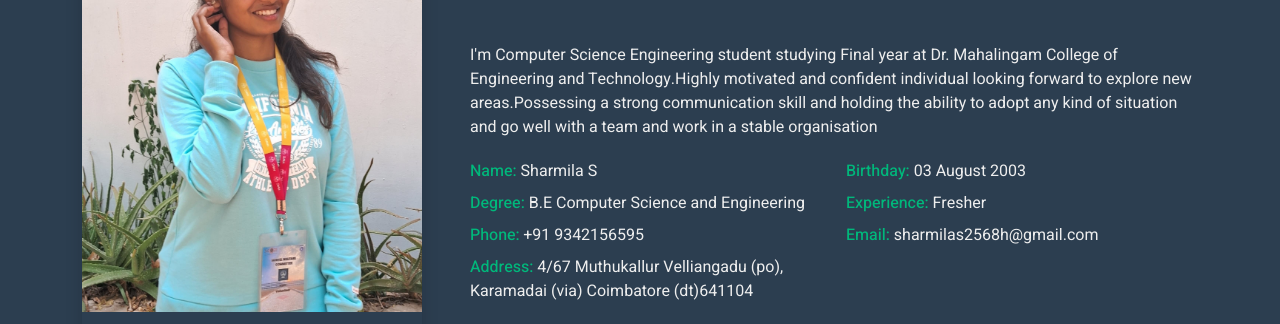
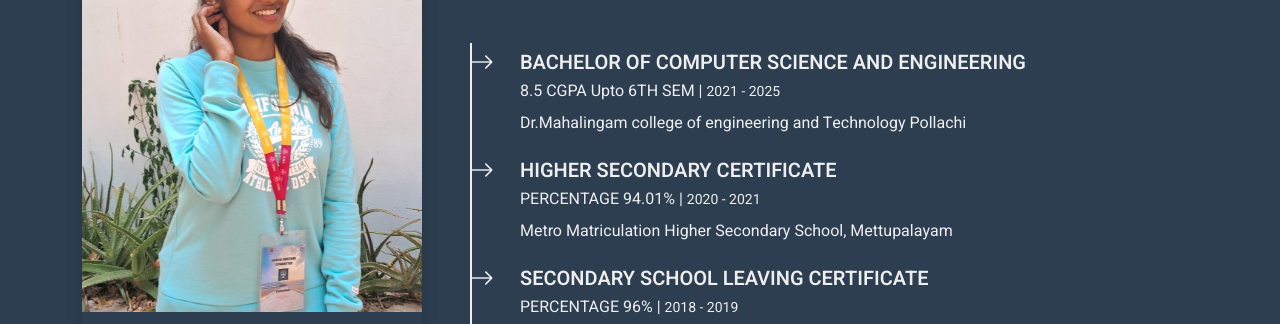
Before and after one commit to sharmilasenthil03/Mysite, a plain HTML site: page index.html in a window 1280 px wide. Shown: the part 117-441 px from the top of the page. Drawn offline with nearby package versions, Linux system fonts and the light colour scheme.

Commit message:
Update about content

```diff
--- a/index.html
+++ b/index.html
@@ -64,45 +64,37 @@
                 </div>
                 <div class="col-lg-8">
                     <!-- About Start -->
-                    <section class="py-5 border-bottom wow fadeInUp" data-wow-delay="0.1s">
-                        <h1 class="title pb-3 mb-5">About Me</h1>
-                        <p>I'm Computer Science Engineering student studying
-                            Final year at Dr. Mahalingam College of Engineering and
-                            Technology.Highly motivated and confident individual
-                            looking forward to explore new areas.Possessing a
-                            strong communication skill and holding the ability to
-                            adopt any kind of situation and go well with a team
-                            and work in a stable organisation</p>
-                        <div class="row mb-4">
-                            <div class="col-sm-6 py-1">
-                                <span class="fw-medium text-primary">Name:</span> Sharmila S
-                            </div>
-                            <div class="col-sm-6 py-1">
-                                <span class="fw-medium text-primary">Birthday:</span> 03 August 2003
-                            </div>
-                            <div class="col-sm-6 py-1">
-                                <span class="fw-medium text-primary">Degree:</span> B.E Computer Science and Engineering
-                            </div>
-                            <div class="col-sm-6 py-1">
-                                <span class="fw-medium text-primary">Experience:</span> Fresher
-                            </div>
-                            <div class="col-sm-6 py-1">
-                                <span class="fw-medium text-primary">Phone:</span> +91 9342156595
-                            </div>
-                            <div class="col-sm-6 py-1">
-                                <span class="fw-medium text-primary">Email:</span> sharmilas2568h@gmail.com
-                            </div>
-                            <div class="col-sm-6 py-1">
-                                <span class="fw-medium text-primary">Address:</span> 4/67 Muthukallur
-                                Velliangadu (po),
-                                Karamadai (via)
-                                Coimbatore (dt)641104
-                            </div>
-
+                     <section class="py-5 wow fadeInUp" data-wow-delay="0.1s">
+                    <h1 class="title pb-3 mb-5">Education</h1>
+                    <div class="border-start border-2 border-light pt-2 ps-5">
+                        <div class="position-relative mb-4">
+                            <span class="bi bi-arrow-right fs-4 text-light position-absolute"
+                                style="top: -5px; left: -50px;"></span>
+                            <h5 class="mb-1">BACHELOR OF COMPUTER SCIENCE AND ENGINEERING</h5>
+                            <p class="mb-2">8.5 CGPA Upto 6TH SEM | <small>2021 - 2025</small></p>
+                            <p>Dr.Mahalingam college of
+                                engineering and Technology
+                                Pollachi</p>
                         </div>
-
-                    </section>
-                    <!-- About End -->
+                        <div class="position-relative mb-4">
+                            <span class="bi bi-arrow-right fs-4 text-light position-absolute"
+                                style="top: -5px; left: -50px;"></span>
+                            <h5 class="mb-1">HIGHER SECONDARY CERTIFICATE</h5>
+                            <p class="mb-2">PERCENTAGE 94.01% | <small>2020 - 2021</small></p>
+                            <p>Metro Matriculation Higher
+                                Secondary School, Mettupalayam</p>
+                        </div>
+                        <div class="position-relative mb-4">
+                            <span class="bi bi-arrow-right fs-4 text-light position-absolute"
+                                style="top: -5px; left: -50px;"></span>
+                            <h5 class="mb-1">SECONDARY SCHOOL LEAVING CERTIFICATE</h5>
+                            <p class="mb-2">PERCENTAGE 96% | <small>2018 - 2019</small></p>
+                            <p>Metro Matriculation Higher
+                                Secondary School, Mettupalayam</p>
+                        </div>
+                    </div>
+                </section>
+               <!-- About End -->
 
                     <!-- Skills Start -->
                     <section class="py-5 border-bottom wow fadeInUp" data-wow-delay="0.1s">
```
